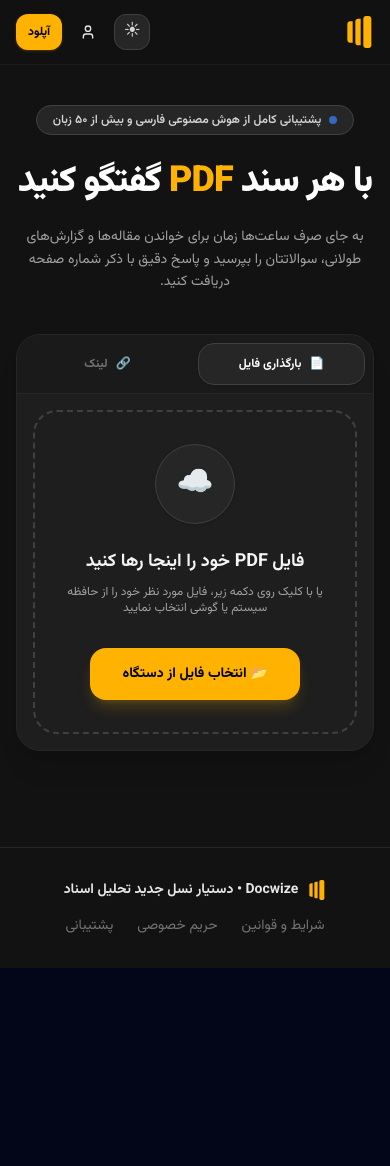
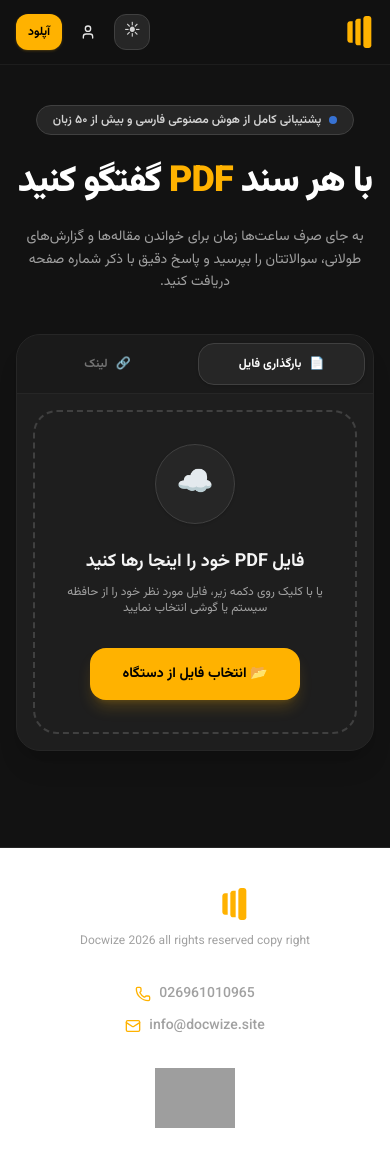
Before and after one commit to rucas97/R10-Docs, a Next.js app: page / in a window 390 px wide. Before the commit the page ends 968 px from the top, so only its background shows below. Built offline with nearby package versions, Linux system fonts and the light colour scheme; no server answers; grey boxes are pictures that could not be loaded.

Commit message:
Feature: Unified responsive footer with contact info and E-Namad trust seal on all public pages

```diff
--- a/src/app/page.tsx
+++ b/src/app/page.tsx
@@ -4,6 +4,7 @@ import { useEffect, useState } from 'react';
 import { useRouter } from 'next/navigation';
 import Link from 'next/link';
 import { DocwizeLogo } from '@/components/DocwizeLogo';
+import { AppFooter } from '@/components/layout/AppFooter';
 import { User as UserIcon } from 'lucide-react';
 import { createClient } from '@/lib/supabase/client';
 
@@ -151,19 +152,7 @@ export default function LandingPage() {
         </section>
       </main>
 
-      <footer className="mt-auto border-t border-neutral-200 dark:border-neutral-800 bg-white dark:bg-surface-canvasDark py-8">
-        <div className="max-w-7xl mx-auto px-4 flex flex-col sm:flex-row items-center justify-between gap-4 text-sm text-neutral-500">
-          <div className="flex items-center gap-2 font-bold text-neutral-900 dark:text-neutral-200">
-            <DocwizeLogo className="w-5 h-5 text-gold-500" />
-            <span>Docwize • دستیار نسل جدید تحلیل اسناد</span>
-          </div>
-          <div className="flex items-center gap-6 text-sm">
-            <a href="#" className="hover:text-gold-500 transition">شرایط و قوانین</a>
-            <a href="#" className="hover:text-gold-500 transition">حریم خصوصی</a>
-            <a href="#" className="hover:text-gold-500 transition">پشتیبانی</a>
-          </div>
-        </div>
-      </footer>
+      <AppFooter />
     </div>
   );
 }
--- a/src/app/pricing/PricingClient.tsx
+++ b/src/app/pricing/PricingClient.tsx
@@ -2,6 +2,7 @@
 
 import Link from 'next/link';
 import { AppHeader } from '@/components/layout/AppHeader';
+import { AppFooter } from '@/components/layout/AppFooter';
 import { Check, X, MessageSquare } from 'lucide-react';
 
 export function PricingClient({ email }: { email: string }) {
@@ -82,6 +83,7 @@ export function PricingClient({ email }: { email: string }) {
           </button>
         </div>
       </main>
+      <AppFooter />
     </div>
   );
 }
--- a/src/app/settings/SettingsClient.tsx
+++ b/src/app/settings/SettingsClient.tsx
@@ -4,6 +4,7 @@ import { useState } from 'react';
 import Link from 'next/link';
 import { usePrefs, savePrefs } from '@/lib/preferences';
 import { AppHeader } from '@/components/layout/AppHeader';
+import { AppFooter } from '@/components/layout/AppFooter';
 import { User, CreditCard, Sliders, Shield, Bell, ChevronLeft, ArrowRight, Sun, Moon, Monitor, Check } from 'lucide-react';
 
 type Tab = 'profile' | 'subscription' | 'preferences' | 'security' | 'notifications';
@@ -221,6 +222,7 @@ export function SettingsClient({ email, phone }: { email: string; phone: string
 
         </div>
       </main>
+      <AppFooter />
     </div>
   );
 }
--- a/src/app/support/page.tsx
+++ b/src/app/support/page.tsx
@@ -2,6 +2,7 @@ import { createClient } from '@/lib/supabase/server';
 import { redirect } from 'next/navigation';
 import Link from 'next/link';
 import { AppHeader } from '@/components/layout/AppHeader';
+import { AppFooter } from '@/components/layout/AppFooter';
 import { Loader2, MessageSquare, CheckCircle, PlusCircle, ArrowLeft } from 'lucide-react';
 import { SupportForm } from './SupportForm';
 
@@ -57,6 +58,7 @@ export default async function SupportPage() {
           <SupportForm />
         </div>
       </main>
+      <AppFooter />
     </div>
   );
 }
--- a/src/app/support/tickets/page.tsx
+++ b/src/app/support/tickets/page.tsx
@@ -2,6 +2,7 @@ import { createClient } from '@/lib/supabase/server';
 import Link from 'next/link';
 import { ArrowRight, Wrench, CreditCard, User, Bot, MessageSquare, CheckCircle } from 'lucide-react';
 import { AppHeader } from '@/components/layout/AppHeader';
+import { AppFooter } from '@/components/layout/AppFooter';
 
 export default async function UserTicketsPage() {
   const supabase = await createClient();
@@ -36,6 +37,7 @@ export default async function UserTicketsPage() {
           ))}
         </div>
       </main>
+      <AppFooter />
     </div>
   );
 }
--- /dev/null
+++ b/src/components/layout/AppFooter.tsx
@@ -0,0 +1,51 @@
+import Link from 'next/link';
+import { DocwizeLogo } from '@/components/DocwizeLogo';
+import { Phone, Mail } from 'lucide-react';
+
+export function AppFooter() {
+  return (
+    <footer className="mt-auto border-t border-neutral-200 dark:border-neutral-800 bg-white dark:bg-surface-cardDark py-10 px-4">
+      <div className="max-w-7xl mx-auto flex flex-col md:flex-row items-center justify-between gap-8">
+
+        {/* Brand & Copyright */}
+        <div className="flex flex-col items-center md:items-start gap-3 text-center md:text-right">
+          <Link href="/" className="flex items-center gap-2">
+            <DocwizeLogo className="w-8 h-8 text-gold-500" />
+            <span className="font-black text-lg text-neutral-900 dark:text-white">Docwize</span>
+          </Link>
+          <p className="text-xs text-neutral-500 dark:text-neutral-400 leading-relaxed">
+            Docwize 2026 all rights reserved copy right
+          </p>
+        </div>
+
+        {/* Contact Info */}
+        <div className="flex flex-col items-center md:items-start gap-3 text-sm text-neutral-600 dark:text-neutral-400 font-medium">
+          <a href="tel:026961010965" className="flex items-center gap-2 hover:text-gold-500 transition" dir="ltr">
+            <Phone className="w-4 h-4 text-gold-500" /> 026961010965
+          </a>
+          <a href="mailto:info@docwize.site" className="flex items-center gap-2 hover:text-gold-500 transition" dir="ltr">
+            <Mail className="w-4 h-4 text-gold-500" /> info@docwize.site
+          </a>
+        </div>
+
+        {/* E-Namad Trust Seal */}
+        <div className="flex flex-col items-center justify-center">
+          <a
+            referrerPolicy="origin"
+            target="_blank"
+            href="https://trustseal.enamad.ir/?id=8875749&Code=koT1M4z83FsbO6OHC0LpTb7cmuxjX9FL"
+            className="block transition-transform hover:scale-105"
+          >
+            <img
+              referrerPolicy="origin"
+              src="https://trustseal.enamad.ir/logo.aspx?id=8875749&Code=koT1M4z83FsbO6OHC0LpTb7cmuxjX9FL"
+              alt="E-Namad Trust Seal"
+              style={{ cursor: 'pointer', width: '80px', height: 'auto' }}
+            />
+          </a>
+        </div>
+
+      </div>
+    </footer>
+  );
+}
```
